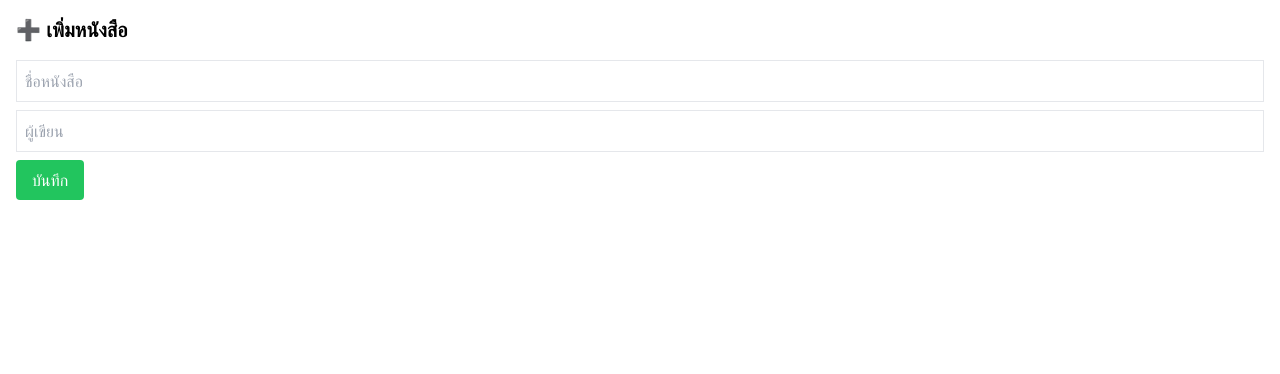
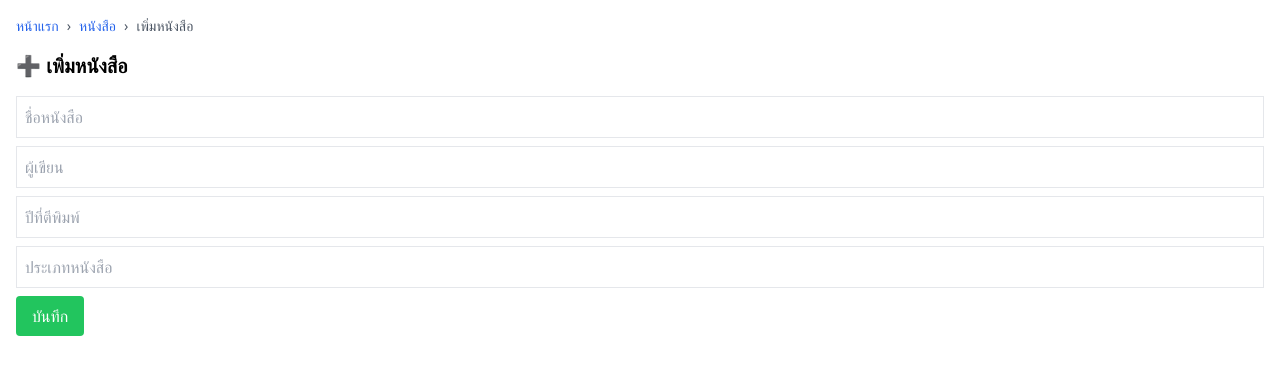
Before and after one commit to sapolayot/testskill-book-management, a Nuxt app in the folder book-management-frontend/: page /book-management/create in a window 1280 px wide. Shown: the top 374 px of the page. Built offline with nearby package versions, Linux system fonts and the light colour scheme.

Commit message:
Improve ui

```diff
--- /dev/null
+++ b/book-management-frontend/components/Breadcrumb.vue
@@ -0,0 +1,23 @@
+<template>
+    <nav class="text-sm text-gray-600 mb-4" aria-label="Breadcrumb">
+        <ol class="list-reset flex">
+            <li v-for="(crumb, index) in crumbs" :key="index" class="flex items-center">
+                <NuxtLink v-if="crumb.to" :to="crumb.to" class="hover:underline text-blue-600">
+                    {{ crumb.label }}
+                </NuxtLink>
+                <span v-else>{{ crumb.label }}</span>
+
+                <span v-if="index < crumbs.length - 1" class="mx-2">›</span>
+            </li>
+        </ol>
+    </nav>
+</template>
+
+<script setup>
+defineProps({
+    crumbs: {
+        type: Array,
+        required: true,
+    },
+});
+</script>
--- a/book-management-frontend/composables/useBookApi.ts
+++ b/book-management-frontend/composables/useBookApi.ts
@@ -4,7 +4,7 @@ export const useBookApi = () => {
     const getBooks = () => api.get("/books").then((res) => res.data);
     const getBook = (id: string) => api.get(`/books/${id}`).then((res) => res.data);
     const addBook = (data: any) => api.post("/books", data).then((res) => res.data);
-    const updateBook = (id: string, data: any) => api.put(`/books/${id}`, data).then((res) => res.data);
+    const updateBook = (id: string, data: any) => api.patch(`/books/${id}`, data).then((res) => res.data);
     const deleteBook = (id: string) => api.delete(`/books/${id}`).then((res) => res.data);
 
     return { getBooks, getBook, addBook, updateBook, deleteBook };
--- a/book-management-frontend/pages/book-management/[id].vue
+++ b/book-management-frontend/pages/book-management/[id].vue
@@ -1,30 +1,47 @@
 <template>
     <div class="p-4">
+        <Breadcrumb :crumbs="breadcrumbs" />
         <h1 class="text-xl font-bold mb-4">✏️ แก้ไขหนังสือ</h1>
         <form @submit.prevent="submit">
             <input v-model="title" placeholder="ชื่อหนังสือ" class="border p-2 mb-2 w-full" />
             <input v-model="author" placeholder="ผู้เขียน" class="border p-2 mb-2 w-full" />
+            <input v-model="published_year" placeholder="ปีที่ตีพิมพ์" class="border p-2 mb-2 w-full" />
+            <input v-model="genre" placeholder="ประเภทหนังสือ" class="border p-2 mb-2 w-full" />
             <button type="submit" class="bg-yellow-500 text-white px-4 py-2 rounded">อัปเดต</button>
         </form>
     </div>
 </template>
 
 <script setup>
+const breadcrumbs = [
+    { label: "หน้าแรก", to: "/" },
+    { label: "หนังสือ", to: "/book-management" },
+    { label: "แก้ไขหนังสือ" },
+];
 const route = useRoute();
 const router = useRouter();
 const { getBook, updateBook } = useBookApi();
 
 const title = ref("");
 const author = ref("");
+const published_year = ref("");
+const genre = ref("");
 
 const fetchBook = async () => {
     const book = await getBook(route.params.id);
     title.value = book.title;
     author.value = book.author;
+    published_year.value = book.published_year;
+    genre.value = book.genre;
 };
 
 const submit = async () => {
-    await updateBook(route.params.id, { title: title.value, author: author.value });
+    await updateBook(route.params.id, {
+        title: title.value,
+        author: author.value,
+        published_year: parseInt(published_year.value),
+        genre: genre.value,
+    });
     router.push("/book-management");
 };
 
--- a/book-management-frontend/pages/book-management/create.vue
+++ b/book-management-frontend/pages/book-management/create.vue
@@ -1,23 +1,38 @@
 <template>
     <div class="p-4">
+        <Breadcrumb :crumbs="breadcrumbs" />
         <h1 class="text-xl font-bold mb-4">➕ เพิ่มหนังสือ</h1>
         <form @submit.prevent="submit">
             <input v-model="title" placeholder="ชื่อหนังสือ" class="border p-2 mb-2 w-full" />
             <input v-model="author" placeholder="ผู้เขียน" class="border p-2 mb-2 w-full" />
+            <input v-model="published_year" placeholder="ปีที่ตีพิมพ์" class="border p-2 mb-2 w-full" />
+            <input v-model="genre" placeholder="ประเภทหนังสือ" class="border p-2 mb-2 w-full" />
             <button type="submit" class="bg-green-500 text-white px-4 py-2 rounded">บันทึก</button>
         </form>
     </div>
 </template>
 
 <script setup>
+const breadcrumbs = [
+    { label: "หน้าแรก", to: "/" },
+    { label: "หนังสือ", to: "/book-management" },
+    { label: "เพิ่มหนังสือ" },
+];
 const { addBook } = useBookApi();
 const router = useRouter();
 
 const title = ref("");
 const author = ref("");
+const published_year = ref("");
+const genre = ref("");
 
 const submit = async () => {
-    await addBook({ title: title.value, author: author.value });
+    await addBook({
+        title: title.value,
+        author: author.value,
+        published_year: parseInt(published_year.value),
+        genre: genre.value,
+    });
     router.push("/books");
 };
 </script>
--- a/book-management-frontend/pages/book-management/index.vue
+++ b/book-management-frontend/pages/book-management/index.vue
@@ -1,32 +1,61 @@
 <template>
     <div class="p-4">
+        <Breadcrumb :crumbs="breadcrumbs" />
         <h1 class="text-xl font-bold mb-4">📚 รายการหนังสือ</h1>
-        <NuxtLink to="/book-management/create" class="bg-blue-500 text-white px-4 py-2 rounded mb-4 inline-block"
-            >➕ เพิ่มหนังสือ</NuxtLink
-        >
+        <NuxtLink to="/book-management/create" class="bg-blue-500 text-white px-4 py-2 rounded mb-4 inline-block">
+            ➕ เพิ่มหนังสือ
+        </NuxtLink>
 
         <div v-for="book in books" :key="book.id" class="border p-4 mb-2 rounded">
             <div class="font-semibold">{{ book.title }}</div>
             <div>ผู้เขียน: {{ book.author }}</div>
+            <div>ปีที่ตีพิมพ์: {{ book.published_year }}</div>
+            <div>ประเภทหนังสือ: {{ book.genre }}</div>
             <NuxtLink :to="`/book-management/${book.id}`" class="text-blue-600 mr-2">✏️ แก้ไข</NuxtLink>
-            <button @click="removeBook(book.id)" class="text-red-600">🗑️ ลบ</button>
+            <button @click="confirmDelete(book.id)" class="text-red-600">🗑️ ลบ</button>
+        </div>
+
+        <!-- Popup ยืนยัน -->
+        <div v-if="showConfirm" class="fixed inset-0 bg-black bg-opacity-50 flex items-center justify-center z-50">
+            <div class="bg-white p-6 rounded shadow-md w-80 text-center">
+                <h2 class="text-lg font-semibold mb-4">คุณแน่ใจหรือไม่ที่จะลบหนังสือ?</h2>
+                <div class="flex justify-center gap-4">
+                    <button @click="handleDelete" class="bg-red-500 text-white px-4 py-2 rounded hover:bg-red-600">
+                        ลบ
+                    </button>
+                    <button @click="showConfirm = false" class="bg-gray-300 px-4 py-2 rounded hover:bg-gray-400">
+                        ยกเลิก
+                    </button>
+                </div>
+            </div>
         </div>
     </div>
 </template>
 
 <script setup>
+const breadcrumbs = [{ label: "หน้าแรก", to: "/" }, { label: "หนังสือ" }];
 const { getBooks, deleteBook } = useBookApi();
 const books = ref([]);
 
 const fetchBooks = async () => {
-    console.log(await getBooks());
     books.value = await getBooks();
 };
 
-const removeBook = async (id) => {
-    await deleteBook(id);
+onMounted(fetchBooks);
+
+// ยืนยันการลบ
+const showConfirm = ref(false);
+const bookToDelete = ref(null);
+
+const confirmDelete = (id) => {
+    bookToDelete.value = id;
+    showConfirm.value = true;
+};
+
+const handleDelete = async () => {
+    await deleteBook(bookToDelete.value);
+    showConfirm.value = false;
+    bookToDelete.value = null;
     await fetchBooks();
 };
-
-onMounted(fetchBooks);
 </script>
```
